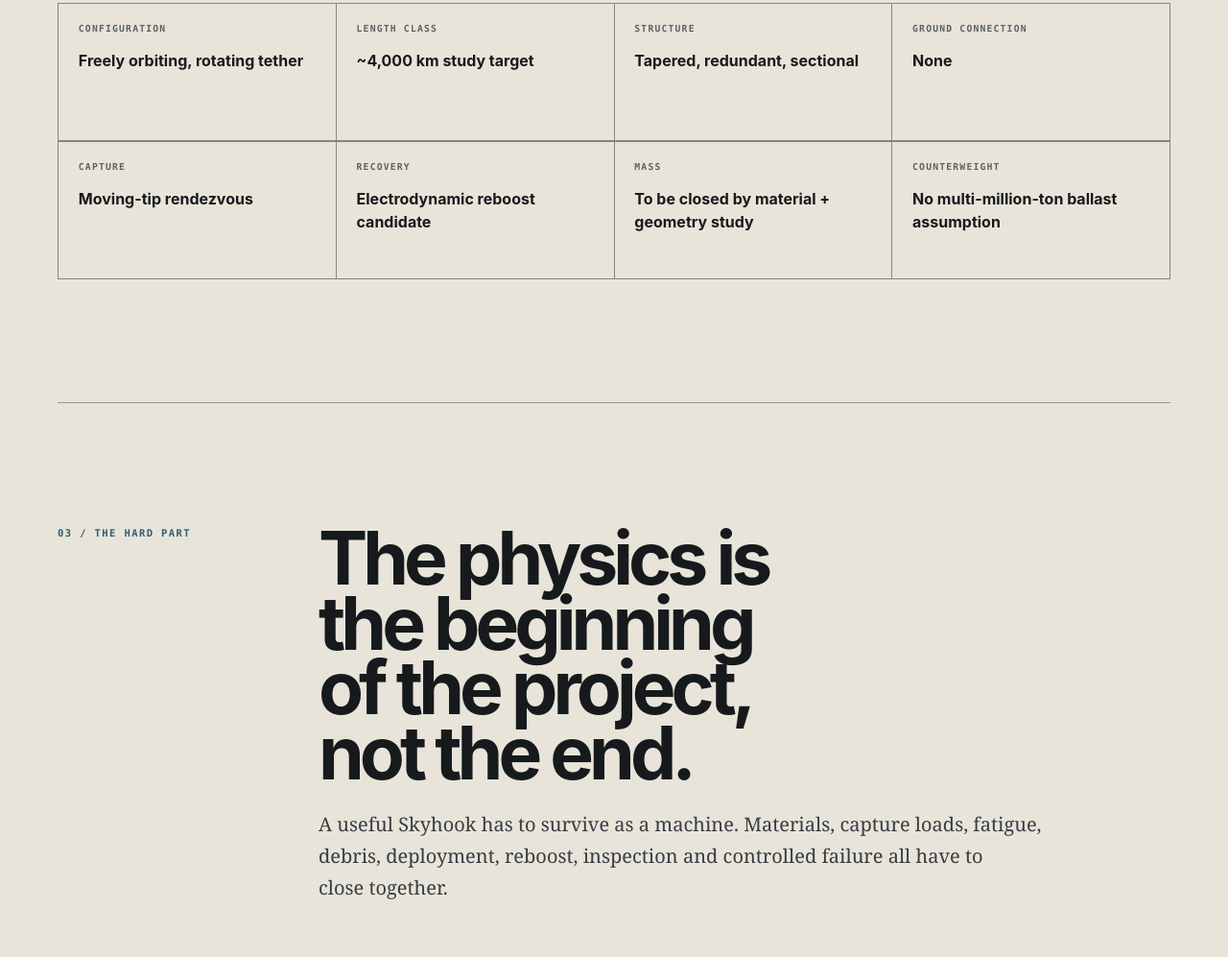
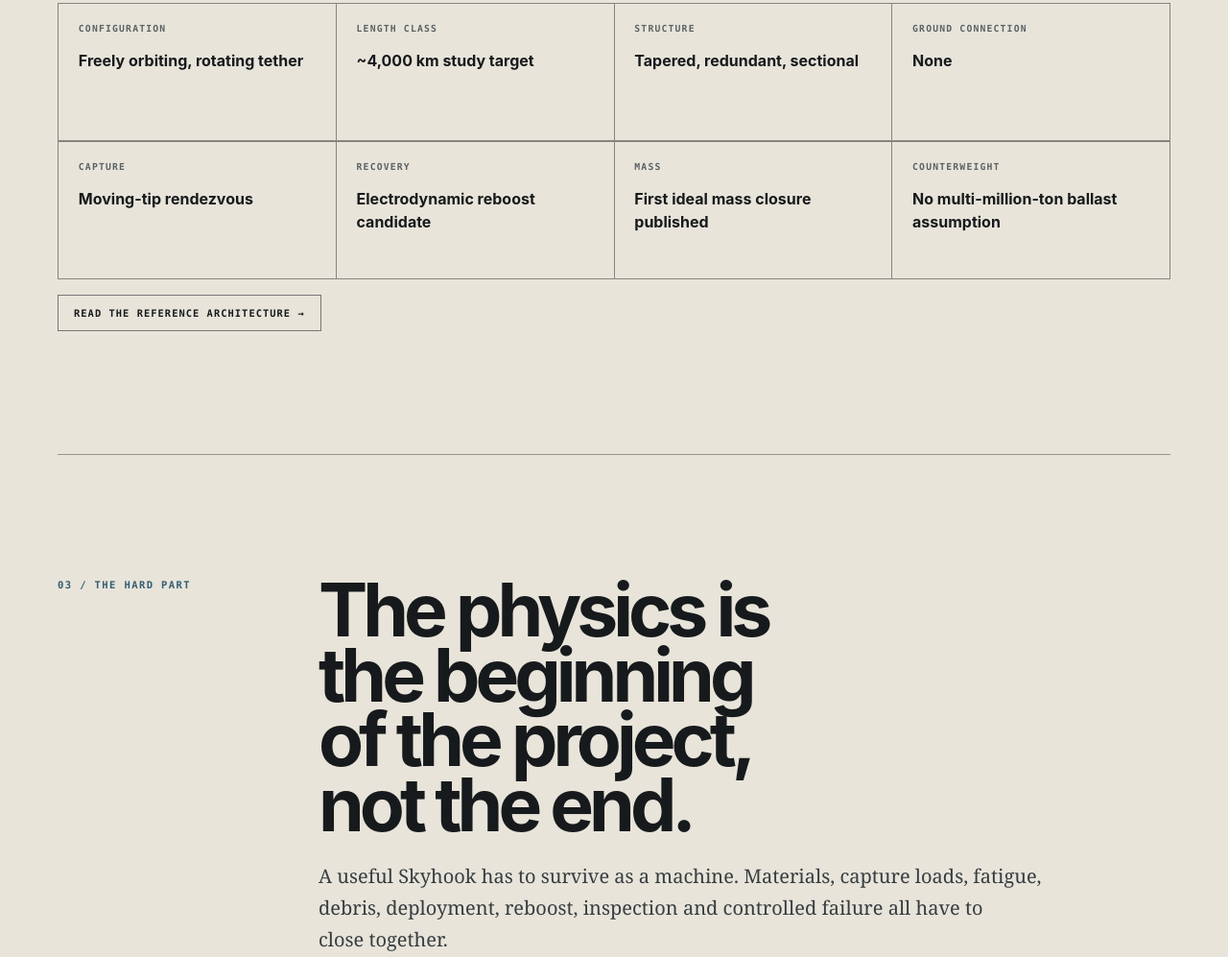
Before and after one commit to RelyOnFire/skyhook-industries, an Astro site: page / in a window 1280 px wide. Shown: the part 2937-3934 px from the top of the page at 96% size. Built offline with nearby package versions, Linux system fonts and the light colour scheme; Astro itself is replaced by a stand-in of ours.

Commit message:
Surface v0.4 mass closure from the homepage

```diff
--- a/src/pages/index.astro
+++ b/src/pages/index.astro
@@ -65,9 +65,10 @@ import ProductionLayout from '../layouts/ProductionLayout.astro';
         <div class="study"><span>GROUND CONNECTION</span><strong>None</strong></div>
         <div class="study"><span>CAPTURE</span><strong>Moving-tip rendezvous</strong></div>
         <div class="study"><span>RECOVERY</span><strong>Electrodynamic reboost candidate</strong></div>
-        <div class="study"><span>MASS</span><strong>To be closed by material + geometry study</strong></div>
+        <div class="study"><span>MASS</span><strong>First ideal mass closure published</strong></div>
         <div class="study"><span>COUNTERWEIGHT</span><strong>No multi-million-ton ballast assumption</strong></div>
       </div>
+      <a class="cta light" href="/reference-architecture/">Read the reference architecture →</a>
     </section>
 
     <section class="chapter">
```
